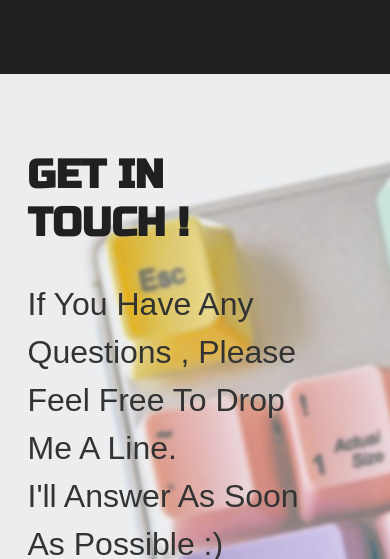
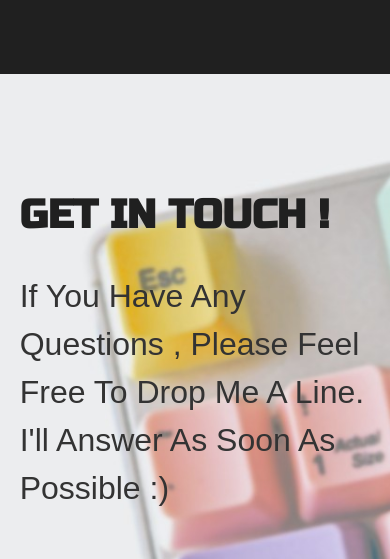
Before and after one commit to Abolfazl-Mehrabi/Personal-CV, a plain HTML site: page Abolfazl.html in a window 390 px wide. Shown: the part 1571-2130 px from the top of the page. Drawn offline with Linux system fonts and the light colour scheme; a web font is replaced by a local one.

Commit message:
Update Abolfazl-CSS.css

```diff
--- a/Abolfazl-CSS.css
+++ b/Abolfazl-CSS.css
@@ -197,8 +197,8 @@ a {
         font-size: 1.1rem;
     }
     .main__contactMe-text {
-        margin: 0 20% 0 5%;
-        padding: 1rem 0.5rem 0 0.5rem;
+        margin: 0 4% 0 3%;
+        padding: 0rem 0.5rem 0 0.5rem;
     }
     .main__contactMe {
         background-image: url(img/keyboard2.jpg);
```
